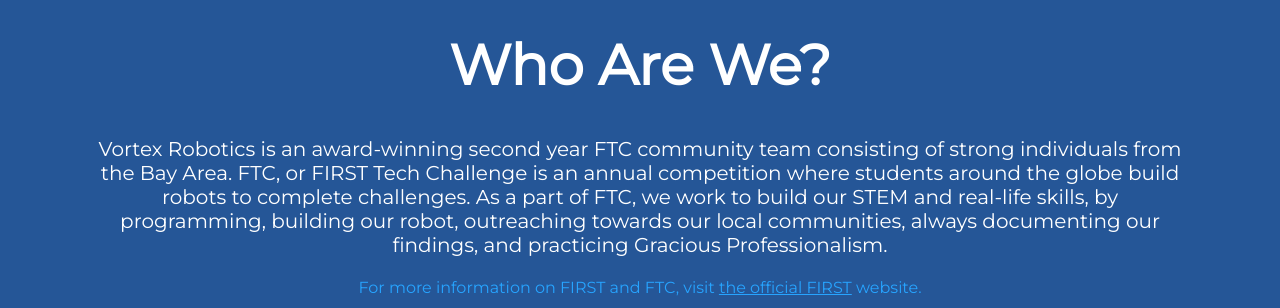
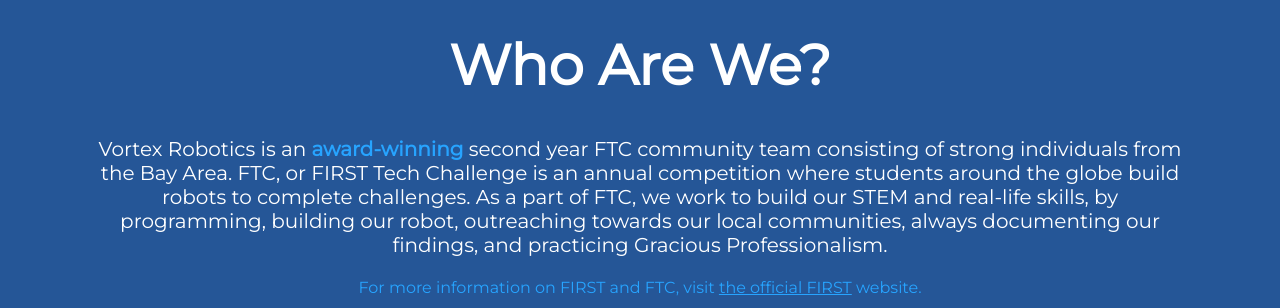
Before and after one commit to akothari7/vortex-robotics, a React (Create React App) app in the folder client/: page / in a window 1280 px wide. Shown: the part 1000-1308 px from the top of the page. Built offline with nearby package versions, Linux system fonts and the light colour scheme.

Commit message:
feat(Utils): custom strong tag

```diff
--- a/client/src/pages/HomePage.tsx
+++ b/client/src/pages/HomePage.tsx
@@ -1,7 +1,7 @@
 import "../ui/css/HomePage.css";
 import { Navbar } from "../ui/components/Navbar";
 import { Footer } from "../ui/components/Footer";
-import { homepageParagraph } from "../utils/Paragraphs";
+import { HomePageParagraph } from "../utils/Paragraphs";
 import logo from "../assets/logo.png";
 import downArrow from "../assets/down_arrow.png";
 import skystone from "../assets/skystone.png";
@@ -43,10 +43,7 @@
         <div className="main">
           <Fade>
             <h1 id="who_are_we">Who Are We?</h1>
-          </Fade>
-
-          <Fade>
-            <p className="home_p">{homepageParagraph}</p>
+            <HomePageParagraph />
           </Fade>
           <p className="more_info">
             For more information on FIRST and FTC, visit{" "}
--- a/client/src/utils/Paragraphs.ts
+++ /dev/null
@@ -1,2 +0,0 @@
-export const homepageParagraph: string =
-  "Vortex Robotics is an award-winning second year FTC community team consisting of strong individuals from the Bay Area. FTC, or FIRST Tech Challenge is an annual competition where students around the globe build robots to complete challenges. As a part of FTC, we work to build our STEM and real-life skills, by programming, building our robot, outreaching towards our local communities, always documenting our findings, and practicing Gracious Professionalism.  ";
--- /dev/null
+++ b/client/src/utils/Paragraphs.tsx
@@ -0,0 +1,17 @@
+import { Strong } from "./Strong";
+
+export const HomePageParagraph = () => {
+  return (
+    <div>
+      <p className="home_p">
+        Vortex Robotics is an <Strong>award-winning</Strong> second year FTC
+        community team consisting of strong individuals from the Bay Area. FTC,
+        or FIRST Tech Challenge is an annual competition where students around
+        the globe build robots to complete challenges. As a part of FTC, we work
+        to build our STEM and real-life skills, by programming, building our
+        robot, outreaching towards our local communities, always documenting our
+        findings, and practicing Gracious Professionalism.{" "}
+      </p>
+    </div>
+  );
+};
--- /dev/null
+++ b/client/src/utils/Strong.tsx
@@ -0,0 +1,3 @@
+export const Strong: React.FC = ({ children }) => {
+  return <strong style={{ color: "#27a4ff" }}>{children}</strong>;
+};
```
